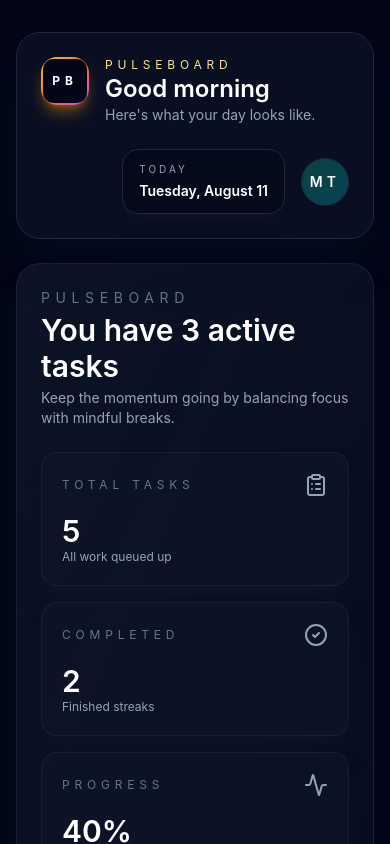
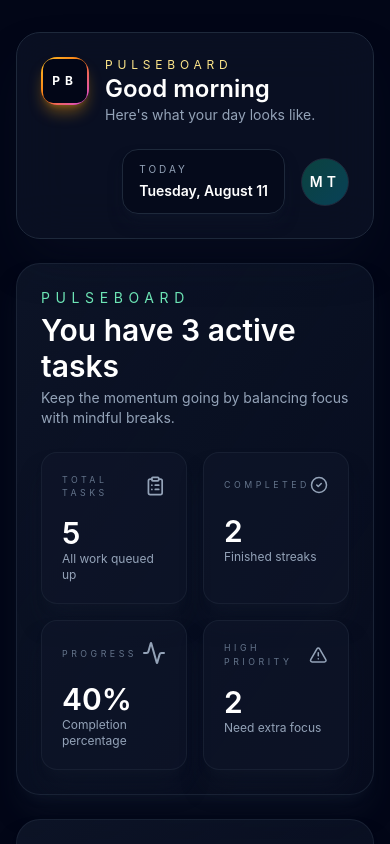
Before and after one commit to johnwick22012026-source/PulseBoard, a React (Vite) app: page / in a window 390 px wide. Shown: the top 844 px of the page. Built offline with nearby package versions, Linux system fonts and the light colour scheme; the HTML template or start-up script is replaced by a standard one.

Commit message:
feat(PULSEBOA-59): Implement responsive dashboard layout and visual polish — src/components/GreetingSummary.tsx

```diff
--- a/src/components/GreetingSummary.tsx
+++ b/src/components/GreetingSummary.tsx
@@ -11,9 +11,9 @@ type StatCardProps = {
 
 function StatCard({ icon: Icon, label, value, detail }: StatCardProps) {
   return (
-    <article className="rounded-2xl border border-slate-800/60 bg-slate-900/60 p-5 shadow-xl shadow-slate-900/50 transition duration-200 hover:-translate-y-0.5 hover:border-emerald-500/50 hover:shadow-emerald-500/30">
+    <article className="min-h-[130px] rounded-2xl border border-slate-800/60 bg-slate-900/60 p-5 shadow-xl shadow-slate-900/50 transition duration-200 hover:-translate-y-0.5 hover:border-emerald-500/50 hover:shadow-emerald-500/30">
       <div className="flex items-center justify-between">
-        <p className="text-xs uppercase tracking-[0.4em] text-slate-500">{label}</p>
+        <p className="text-[0.55rem] uppercase tracking-[0.4em] text-slate-500">{label}</p>
         <Icon className="h-6 w-6 text-slate-400" aria-hidden />
       </div>
       <p className="mt-4 text-3xl font-semibold text-white">{value}</p>
@@ -65,7 +65,7 @@ export default function GreetingSummary({ metrics }: GreetingSummaryProps) {
   return (
     <section className="space-y-6 rounded-3xl border border-slate-800/80 bg-gradient-to-br from-slate-900/80 to-slate-900/40 p-6 shadow-xl shadow-slate-900/60">
       <div className="space-y-1">
-        <p className="text-sm uppercase tracking-[0.4em] text-slate-500">PulseBoard</p>
+        <p className="text-sm uppercase tracking-[0.4em] text-emerald-300">PulseBoard</p>
         <h1 className="text-3xl font-semibold text-white">
           {activeTasks === 0
             ? 'Seize the day — kick off your first task'
@@ -76,7 +76,7 @@ export default function GreetingSummary({ metrics }: GreetingSummaryProps) {
         </p>
       </div>
 
-      <div className="grid grid-cols-1 gap-4 sm:grid-cols-2 lg:grid-cols-4">
+      <div className="grid grid-cols-2 gap-4 md:grid-cols-4">
         {stats.map(stat => (
           <StatCard key={stat.label} {...stat} />
         ))}
```
